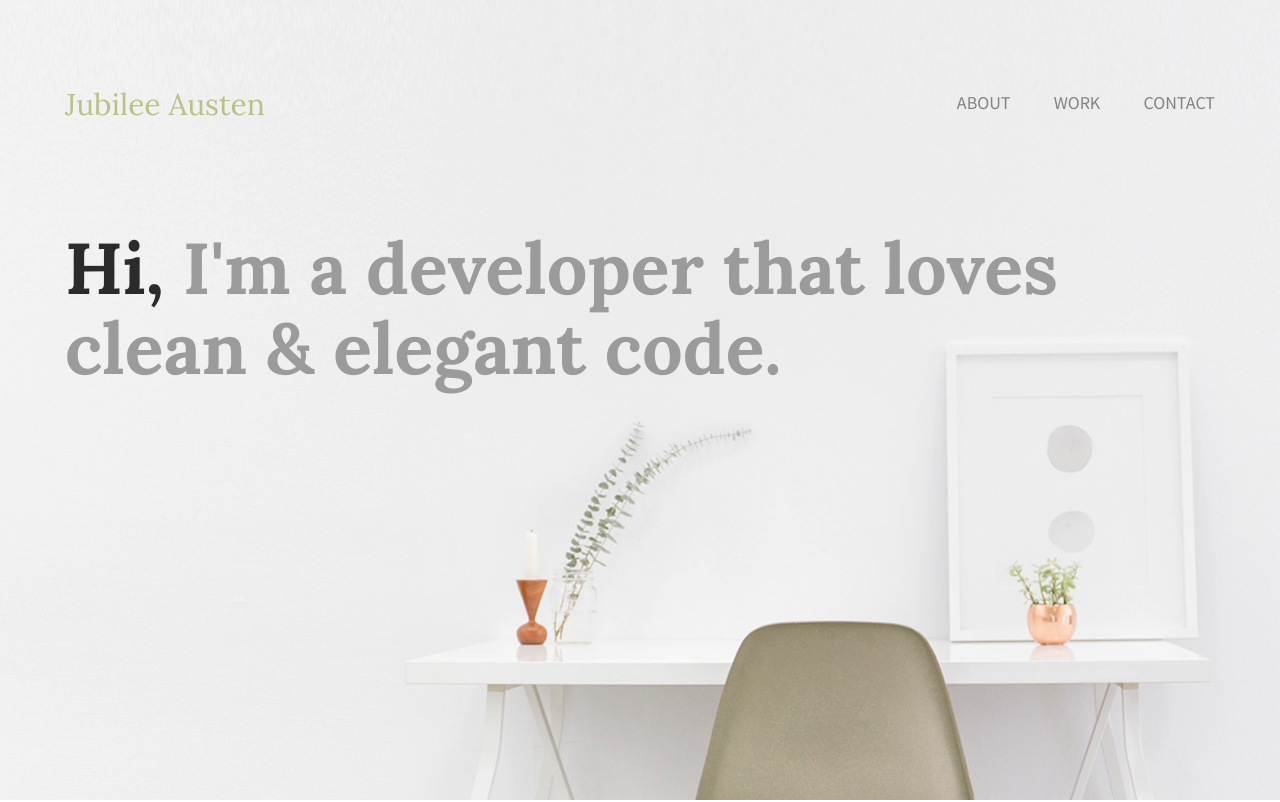
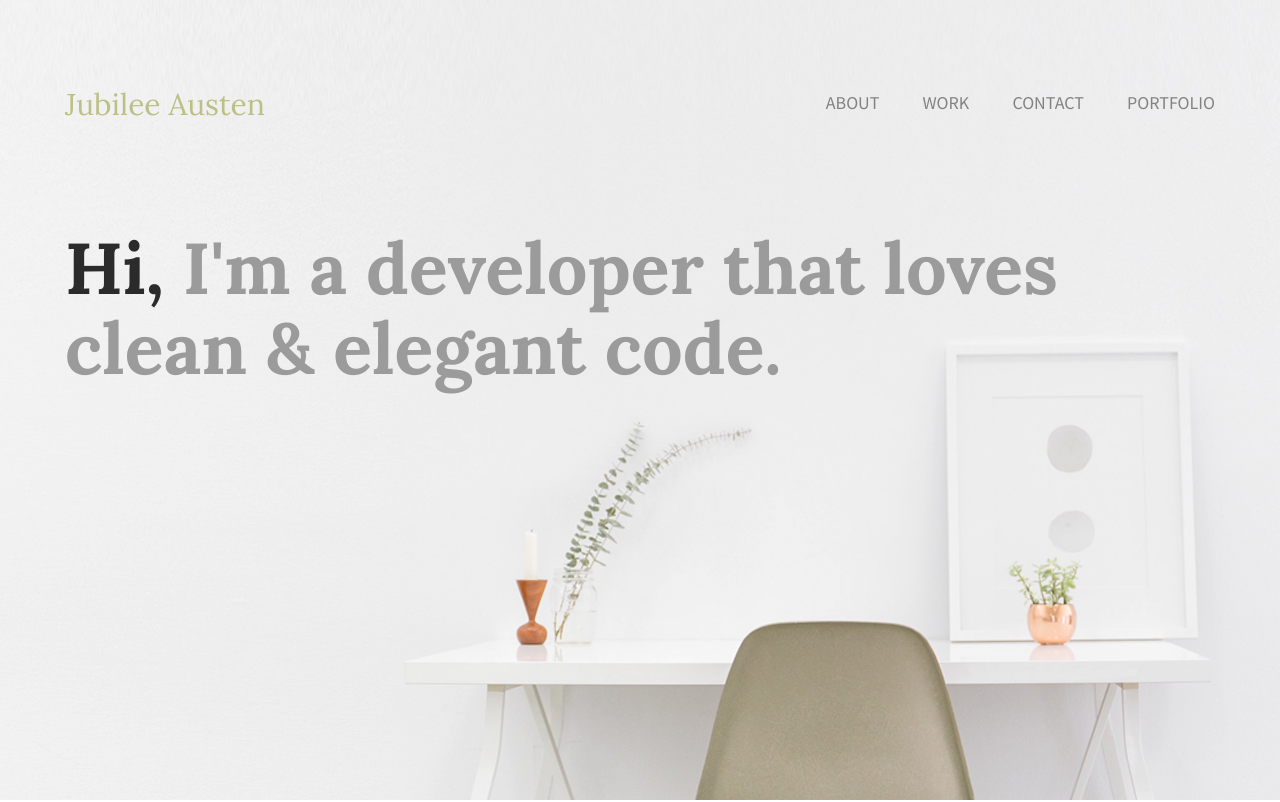
Before and after one commit to bettameta/Jubilee-Austen, a plain HTML site: page index.html in a window 1280 px wide. Shown: the top 802 px of the page. Drawn offline with Linux system fonts and the light colour scheme.

Commit message:
Added portfolio to nav and redirected to a coming soon page hosted on github.

```diff
--- a/index.html
+++ b/index.html
@@ -21,6 +21,7 @@
                      <li><a href="#about">About</a></li>
                      <li><a href="#work">Work</a></li>
                      <li><a href="#contact">Contact</a></li>
+                     <li><a href="https://bettameta.github.io/under-cons-page/" target= "_blank">Portfolio</a></li>
                  </ul>
                </nav>
             </div>
```
